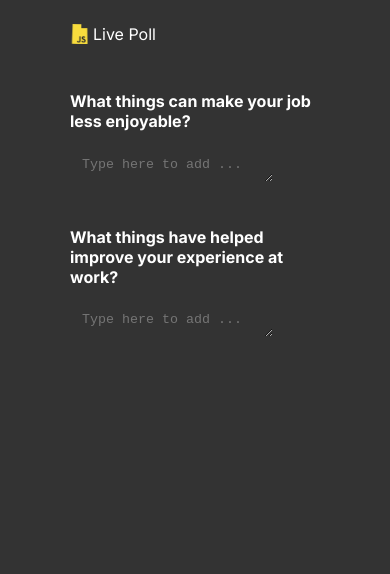
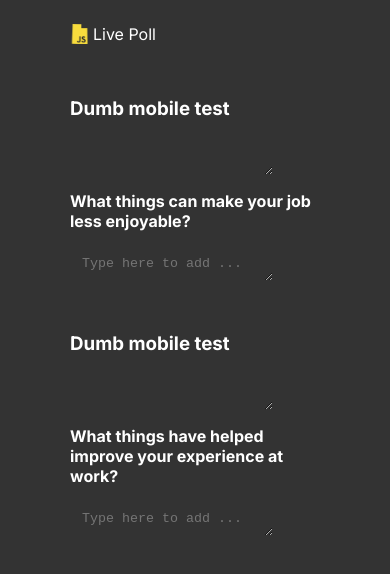
Before and after one commit to toddwashere/live-survey-poll, a Next.js app: page / in a window 390 px wide. Shown: the top 574 px of the page. Built offline with nearby package versions, Linux system fonts and the light colour scheme.

Commit message:
Temp test for mobile not accepting clicks

```diff
--- a/src/app/survey/SurveyFormQuestion.tsx
+++ b/src/app/survey/SurveyFormQuestion.tsx
@@ -83,9 +83,22 @@ export const SurveyFormQuestion = ({
         })
     }, [answers])
 
+    const [dumbMobileValue, setDumbMobileValue] = useState<string>("")
+
 
     return (
         <div>
+
+            <h3>Dumb mobile test</h3>
+            <InputTextWithButton
+                value={dumbMobileValue}
+                onValueUpdated={(newValue: string) => {
+                    setDumbMobileValue(newValue)
+                }}
+                buttonAction="remove"
+                onButtonClick={() => setDumbMobileValue("clicked")}
+                buttonIsDisabled={false}
+            />
 
             <h2 className={css`
                 font-size: 1em;
```
